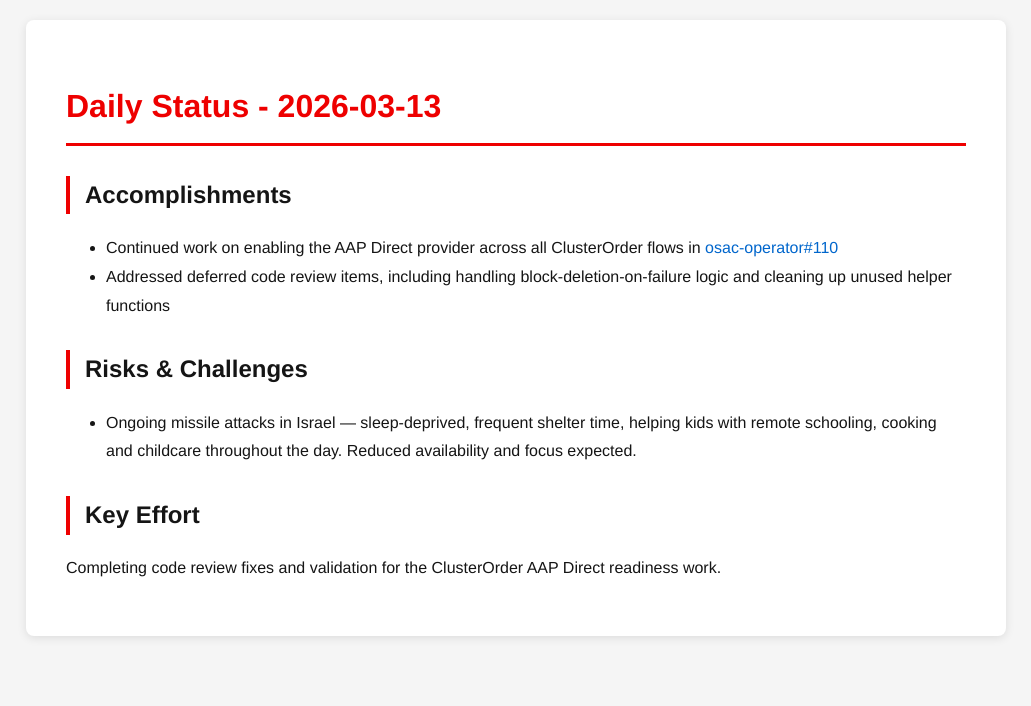
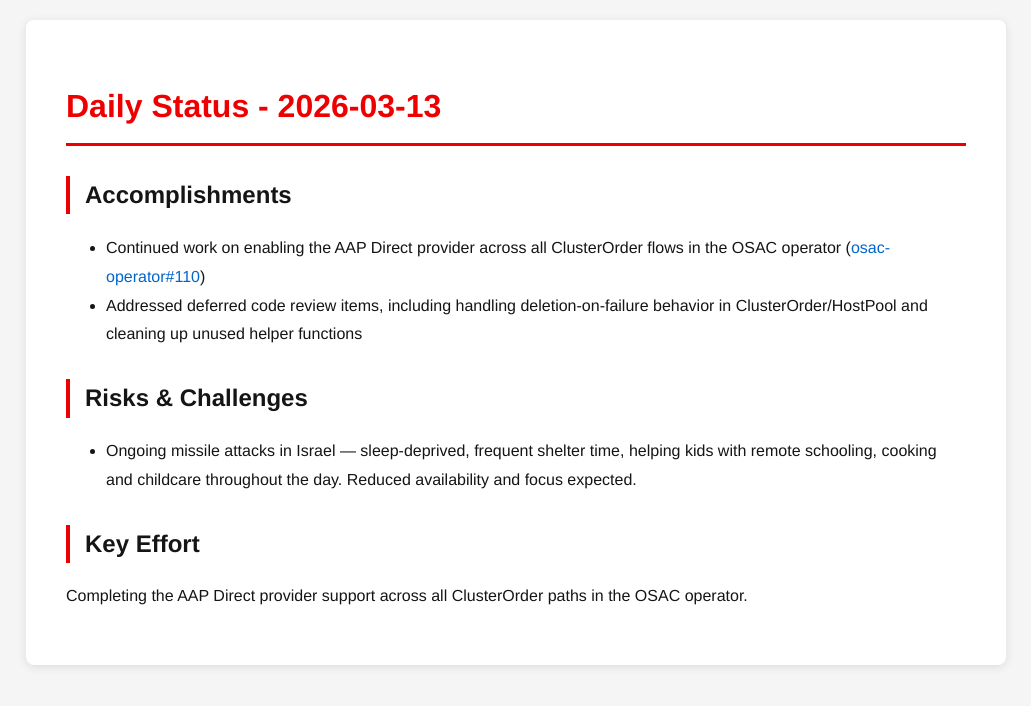
Before and after one commit to tzvatot/daily-status, a Jekyll site: the page built from 2026-03-13.md, in a window 1280 px wide. Shown: the top 706 px of the page, without its empty margins (124-1155 px from the left). Built offline with Jekyll 4.4.1, drawn with Linux system fonts in a browser that asks for light colours.

Commit message:
Daily status update - 2026-03-13

```diff
--- a/2026-03-13.md
+++ b/2026-03-13.md
@@ -7,11 +7,11 @@
 # Daily Status - 2026-03-13
 
 ## Accomplishments
-- Continued work on enabling the AAP Direct provider across all ClusterOrder flows in [osac-operator#110](https://github.com/osac-project/osac-operator/pull/110)
-- Addressed deferred code review items, including handling block-deletion-on-failure logic and cleaning up unused helper functions
+- Continued work on enabling the AAP Direct provider across all ClusterOrder flows in the OSAC operator ([osac-operator#110](https://github.com/osac-project/osac-operator/pull/110))
+- Addressed deferred code review items, including handling deletion-on-failure behavior in ClusterOrder/HostPool and cleaning up unused helper functions
 
 ## Risks & Challenges
 - Ongoing missile attacks in Israel — sleep-deprived, frequent shelter time, helping kids with remote schooling, cooking and childcare throughout the day. Reduced availability and focus expected.
 
 ## Key Effort
-Completing code review fixes and validation for the ClusterOrder AAP Direct readiness work.
+Completing the AAP Direct provider support across all ClusterOrder paths in the OSAC operator.
```
